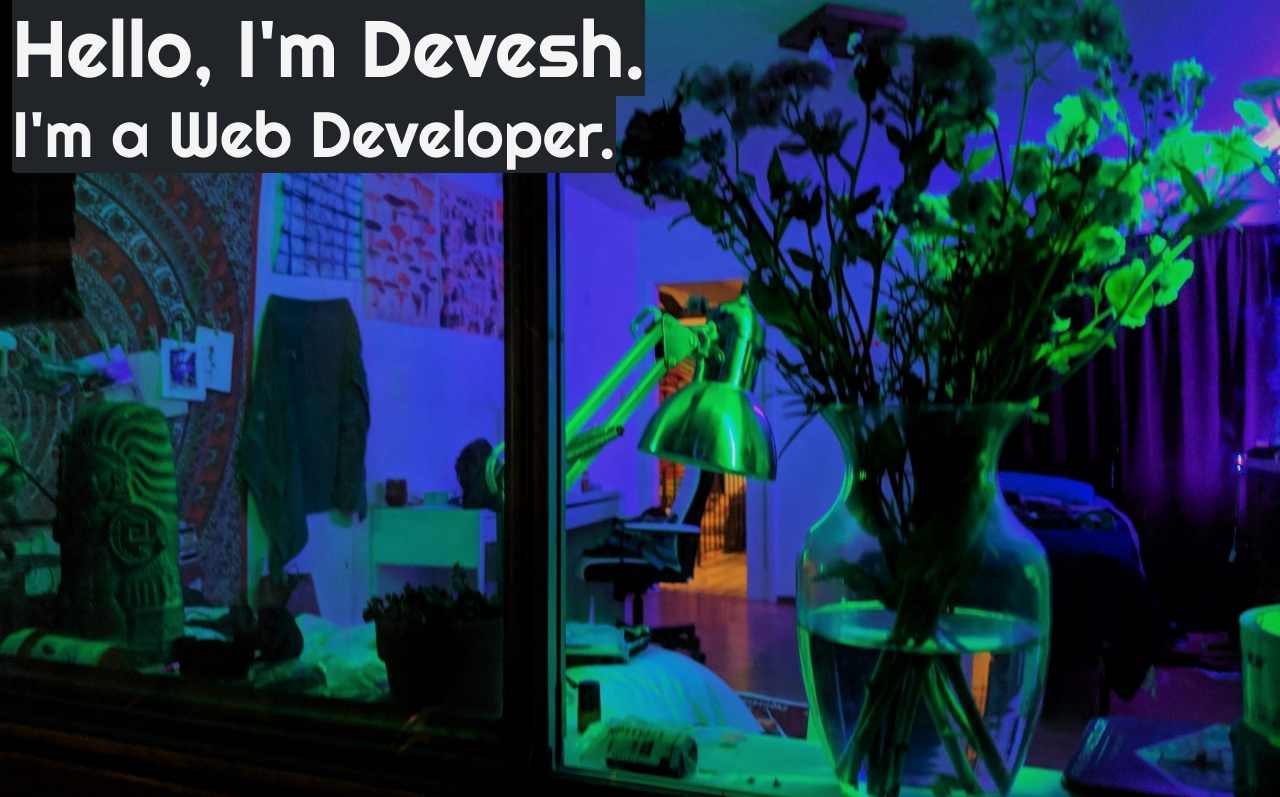
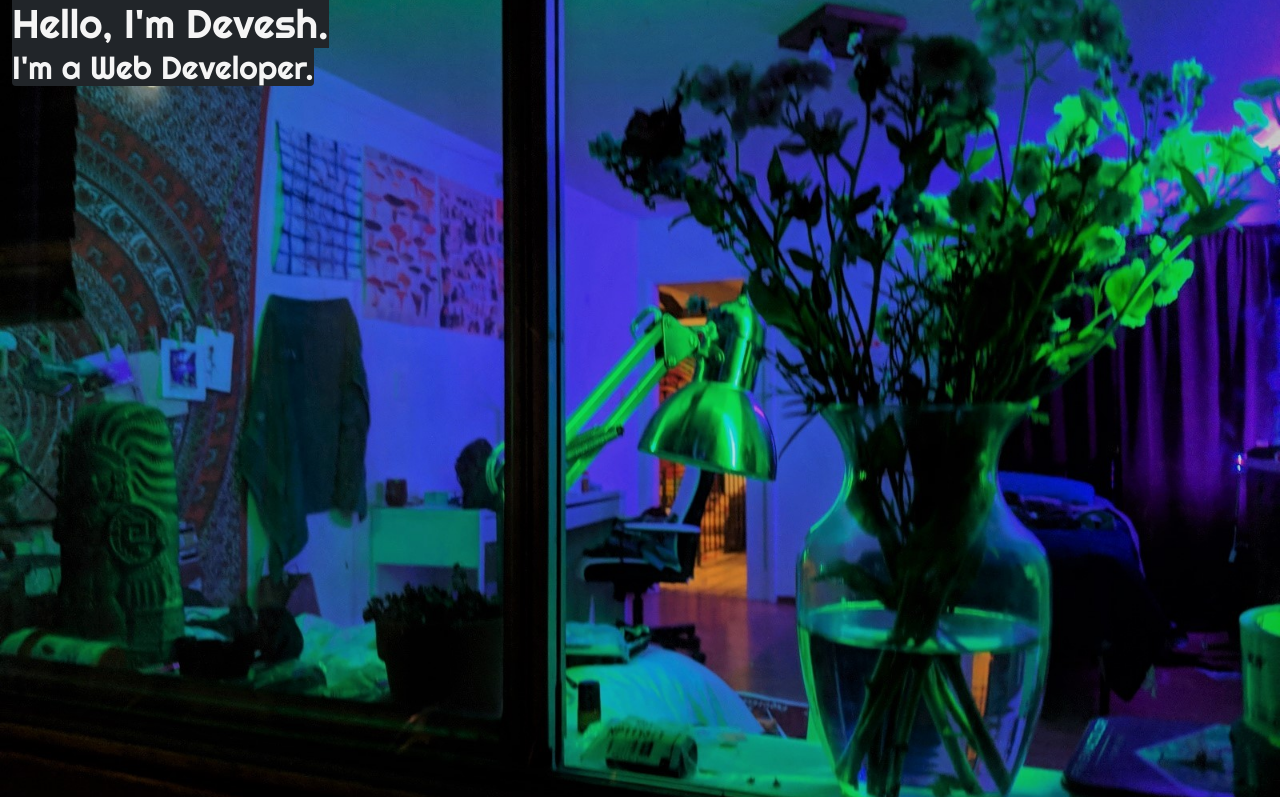
Before and after one commit to devesh-venkatesh/devesh-venkatesh.github.io, a plain HTML site: page index.html in a window 1280 px wide. Shown: the top 797 px of the page. Drawn offline with nearby package versions, Linux system fonts and the light colour scheme.

Commit message:
mobile updates

```diff
--- a/style.css
+++ b/style.css
@@ -53,3 +53,17 @@ h2 {
   background-repeat: no-repeat;
   background-size: cover;
 }
+
+@media (min-width: 400px) {
+  h1 {
+    font-size: 250%;
+  }
+
+  h2 {
+    font-size: 200%;
+  }
+
+  .songs {
+    font-size: 100%;
+  }
+}
```
